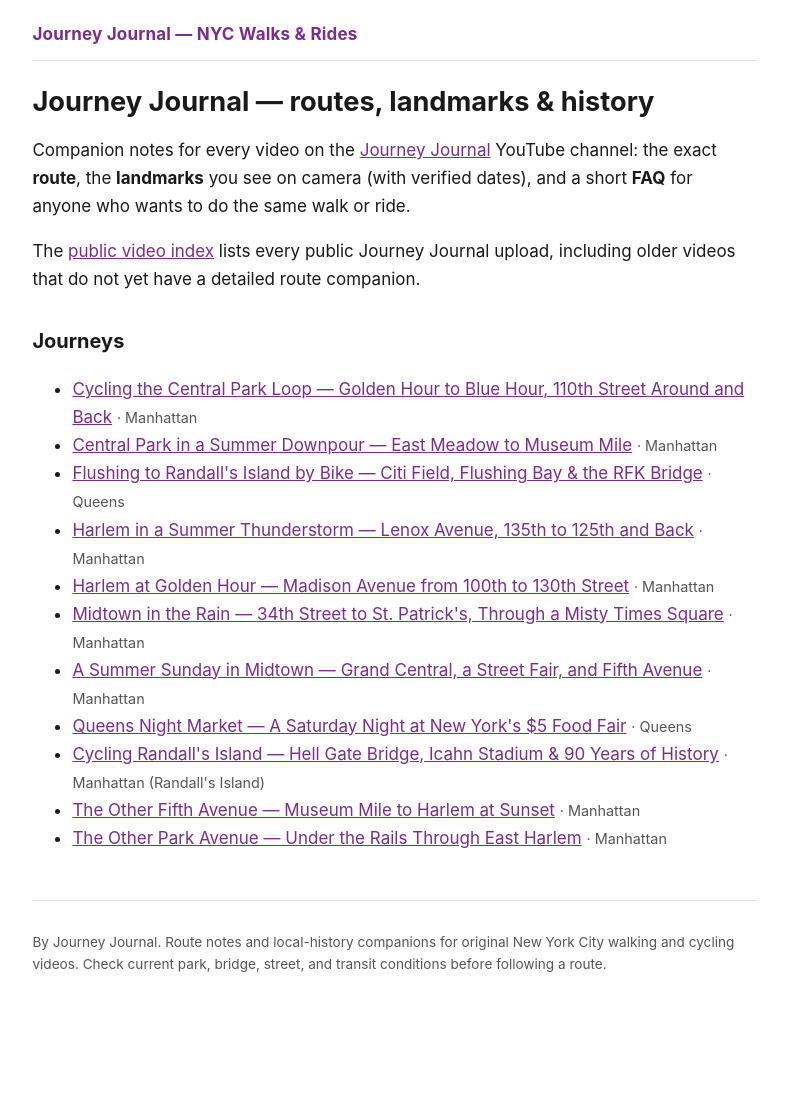
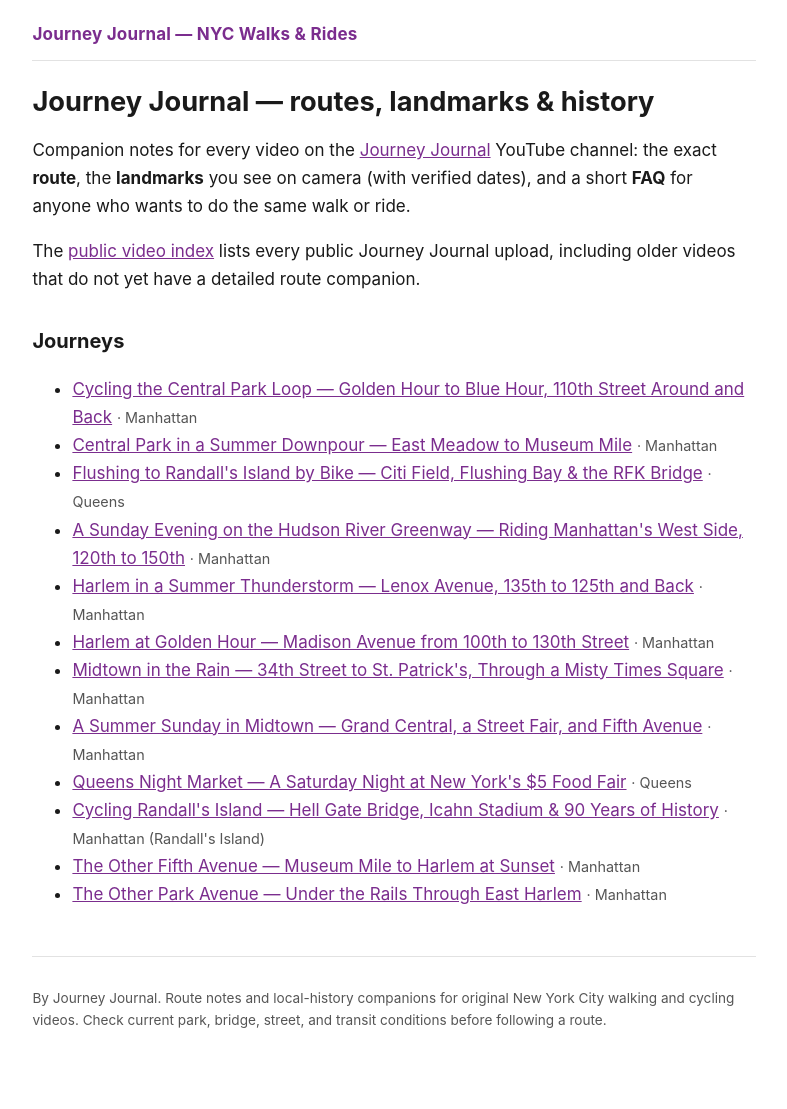
Before and after one commit to wenchangyue/journey-journal-nyc, a Jekyll site: the page built from index.md, in a window 1280 px wide. Shown: the whole page, without its empty margins (246-1033 px from the left). Built offline with Jekyll 4.4.1, drawn with Linux system fonts in a browser that asks for light colours; before the commit the page ends 1053 px from its top, so only the background shows below that.

Commit message:
Publish companion page for hudson-greenway-sunday-ride

```diff
--- a/llms.txt
+++ b/llms.txt
@@ -6,11 +6,12 @@ Site: https://wenchangyue.github.io/journey-journal-nyc/
 YouTube: https://www.youtube.com/@journeyjournal-q
 Publisher: Journey Journal
 Language: English
-Updated: 2026-08-01
+Updated: 2026-08-03
 ## Companion pages
 
 <!-- AUTO-COMPANION-PAGES:START -->
 - [A Summer Sunday in Midtown — Grand Central, a Street Fair, and Fifth Avenue](https://wenchangyue.github.io/journey-journal-nyc/walk/midtown-summer-street-fair-walk/)
+- [A Sunday Evening on the Hudson River Greenway — Riding Manhattan's West Side, 120th to 150th](https://wenchangyue.github.io/journey-journal-nyc/walk/hudson-greenway-sunday-ride/)
 - [Central Park in a Summer Downpour — East Meadow to Museum Mile](https://wenchangyue.github.io/journey-journal-nyc/walk/central-park-summer-downpour/)
 - [Complete public video index](https://wenchangyue.github.io/journey-journal-nyc/videos/)
 - [Cycling Randall's Island](https://wenchangyue.github.io/journey-journal-nyc/walk/randalls-island-ride/)
```
Also changed, not shown: _walks/hudson-greenway-sunday-ride.md (+4 -4 lines).
